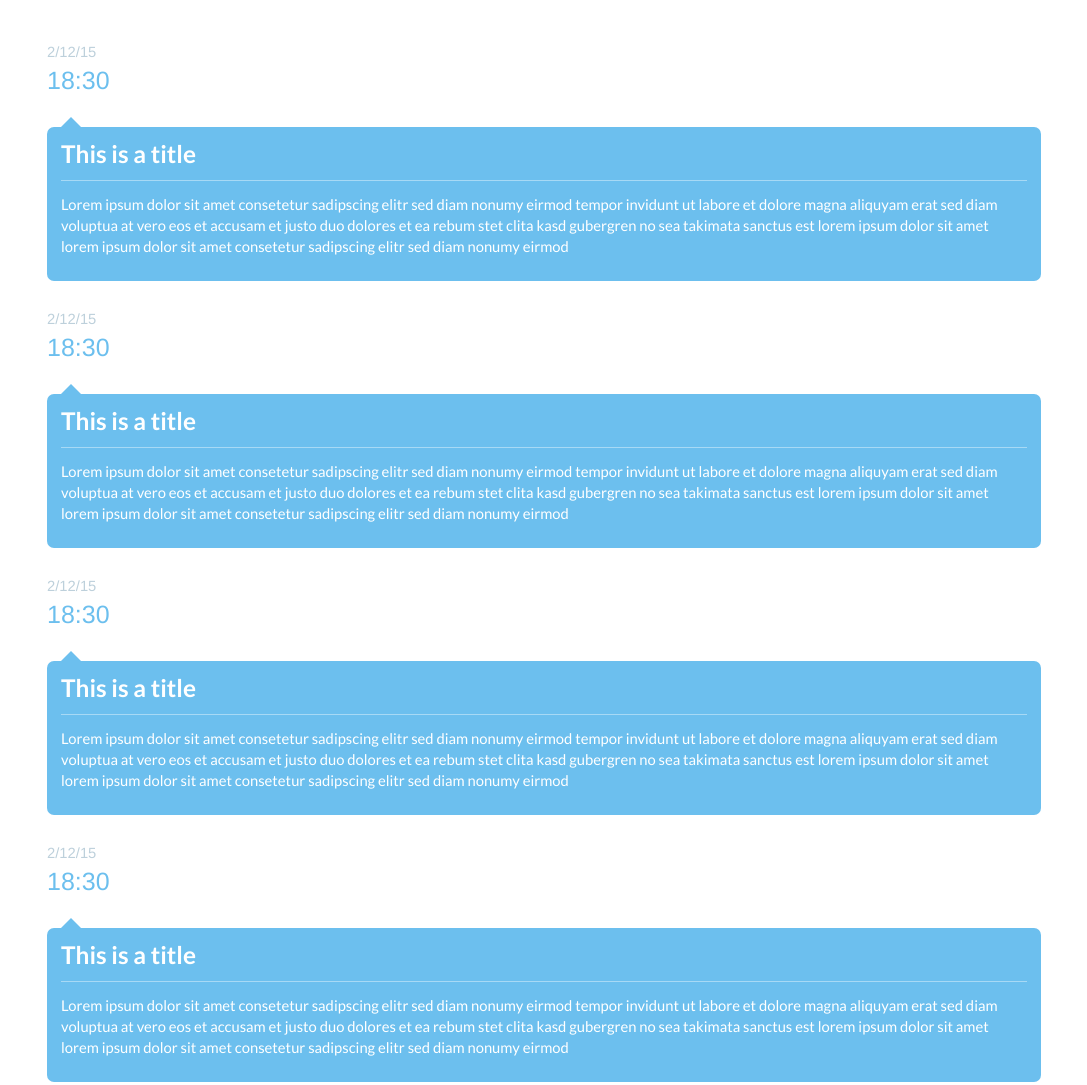
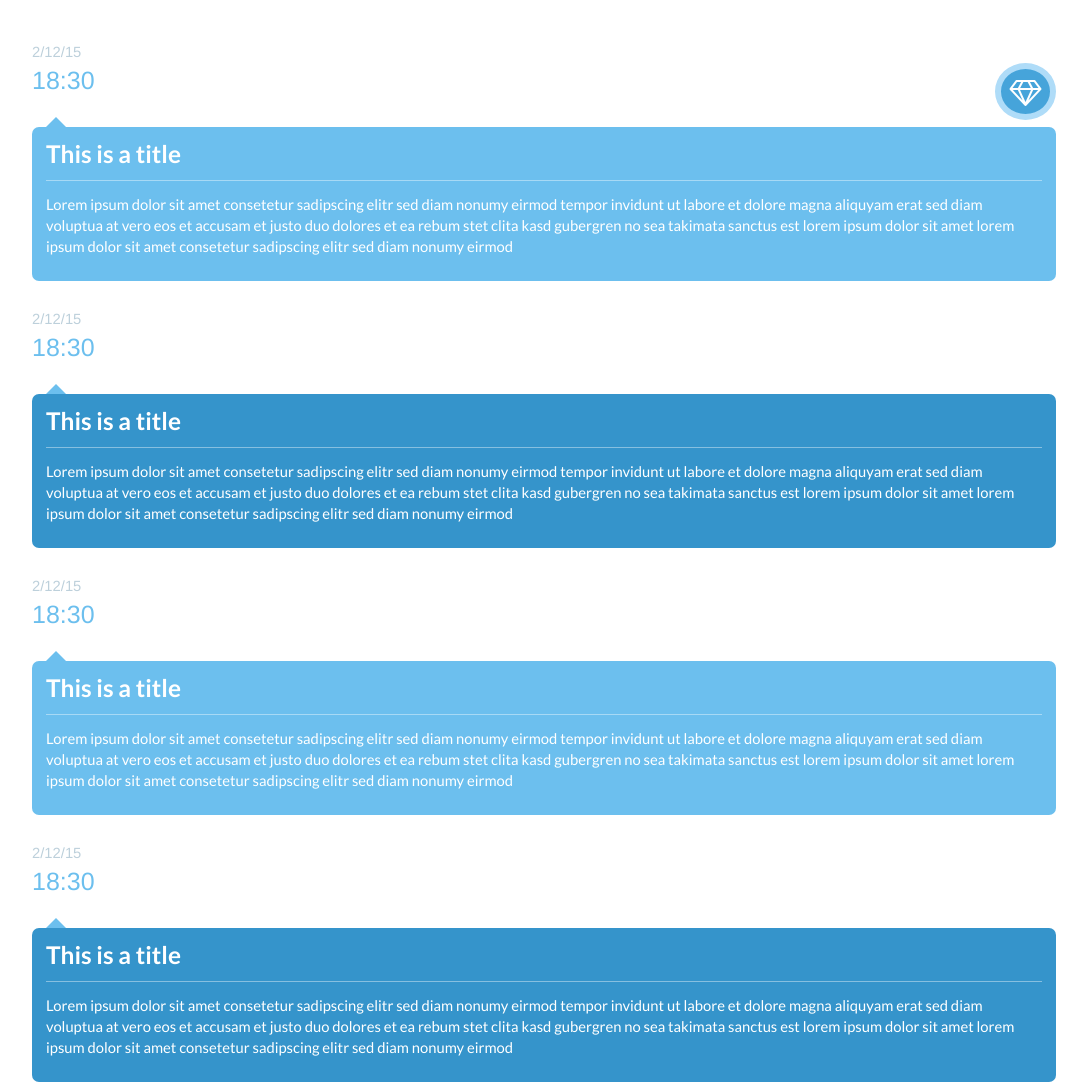
Before and after one commit to mfees/TIY-Assignments, a website: page pub/timeline/index.html in a window 1280 px wide. Shown: the whole page, without its empty margins (96-1183 px from the left). Drawn offline with nearby package versions, Linux system fonts and the light colour scheme.

Commit message:
trying to get the layout right still, rearranged html and all that bootstrap crap

```diff
--- a/pub/timeline/css/main.css
+++ b/pub/timeline/css/main.css
@@ -119,16 +119,21 @@ p {
 }
 
 .block {
-    background-color: #3594cb;
     border-radius: 0.5em;
     margin-bottom: 2em;
     padding: 1em;
     position: relative;
 }
 
-.block:nth-child(even) {
+
+.content-area :nth-child(even) section {
+    background-color: #3594cb;
+}
+
+.content-area :nth-child(odd) section {
     background-color: #6cbfee;
 }
+
 
 .block:before {
     content: '';
@@ -136,13 +141,17 @@ p {
 	height: 0;
 	border-left: 10px solid transparent;
 	border-right: 10px solid transparent;
-	border-bottom: 10px solid #3594cb;
+	border-bottom: 10px solid #6cbfee;
     position: absolute;
     top: -10px;
 }
 
-.block:nth-child(even):before {
-    border-bottom: 10px solid #6cbfee;
+.aside-position:nth-child(even) section:before {
+    color: #3594cb;
+}
+
+.aside-position:nth-child(odd) section:before {
+    color: #6cbfee;
 }
 
 ul {
@@ -169,12 +178,13 @@ big {
     list-style: none;
 }
 
-.fa {
+.time-block i {
     color: white;
     background-color: #46a4da;
     border: 6px solid #afdcf8;
-    border-radius: 100%;
-    padding: 0.5em;
+    border-radius: 50%;
+    padding: 0.3em;
+    float: right;
 }
 
 
--- a/pub/timeline/index.html
+++ b/pub/timeline/index.html
@@ -28,22 +28,19 @@
         <div class="row">
             <div class="col-sm-12">
                 <div class="main-container">
-                    <ul classs="content-area row">
+                    <ul class="content-area">
                         <li class="aside-position">
-                            <div class="col-sm-12">
                             <time class="time-block" datetime="2015-02-12 18:30">
                                 <span>2/12/15</span><br>
                                 <span><big>18:30</big></span>
+                                <i class="fa fa-diamond fa-2x"></i>
                             </time>
-<!--
-                                <div class="icon-container">
-                                    <i class="fa fa-mobile fa-2x"></i>
-                                </div>
--->
                             <section class="block">
                                 <h2 class="title">This is a title</h2>
                                 <p>Lorem ipsum dolor sit amet consetetur sadipscing elitr sed diam nonumy eirmod tempor invidunt ut labore et dolore magna aliquyam erat sed diam voluptua at vero eos et accusam et justo duo dolores et ea rebum stet clita kasd gubergren no sea takimata sanctus est lorem ipsum dolor sit amet lorem ipsum dolor sit amet consetetur sadipscing elitr sed diam nonumy eirmod</p>
                             </section>
+                        </li>
+                        <li class="aside-position">
                             <time class="time-block" datetime="2015-02-12 18:30">
                                 <span>2/12/15</span><br>
                                 <span><big>18:30</big></span>
@@ -52,6 +49,8 @@
                                 <h2 class="title">This is a title</h2>
                                 <p>Lorem ipsum dolor sit amet consetetur sadipscing elitr sed diam nonumy eirmod tempor invidunt ut labore et dolore magna aliquyam erat sed diam voluptua at vero eos et accusam et justo duo dolores et ea rebum stet clita kasd gubergren no sea takimata sanctus est lorem ipsum dolor sit amet lorem ipsum dolor sit amet consetetur sadipscing elitr sed diam nonumy eirmod</p>
                             </section>
+                        </li>
+                        <li class="aside-position">
                             <time class="time-block" datetime="2015-02-12 18:30">
                                 <span>2/12/15</span><br>
                                 <span><big>18:30</big></span>
@@ -60,6 +59,8 @@
                                 <h2 class="title">This is a title</h2>
                                 <p>Lorem ipsum dolor sit amet consetetur sadipscing elitr sed diam nonumy eirmod tempor invidunt ut labore et dolore magna aliquyam erat sed diam voluptua at vero eos et accusam et justo duo dolores et ea rebum stet clita kasd gubergren no sea takimata sanctus est lorem ipsum dolor sit amet lorem ipsum dolor sit amet consetetur sadipscing elitr sed diam nonumy eirmod</p>
                             </section>
+                        </li>
+                        <li class="aside-position">
                             <time class="time-block" datetime="2015-02-12 18:30">
                                 <span>2/12/15</span><br>
                                 <span><big>18:30</big></span>
@@ -68,7 +69,6 @@
                                 <h2 class="title">This is a title</h2>
                                 <p>Lorem ipsum dolor sit amet consetetur sadipscing elitr sed diam nonumy eirmod tempor invidunt ut labore et dolore magna aliquyam erat sed diam voluptua at vero eos et accusam et justo duo dolores et ea rebum stet clita kasd gubergren no sea takimata sanctus est lorem ipsum dolor sit amet lorem ipsum dolor sit amet consetetur sadipscing elitr sed diam nonumy eirmod</p>
                             </section>
-                            </div>
                         </li>
                     </ul>
                 </div>
```
Lines whose indentation alone changed are shown as unchanged.
